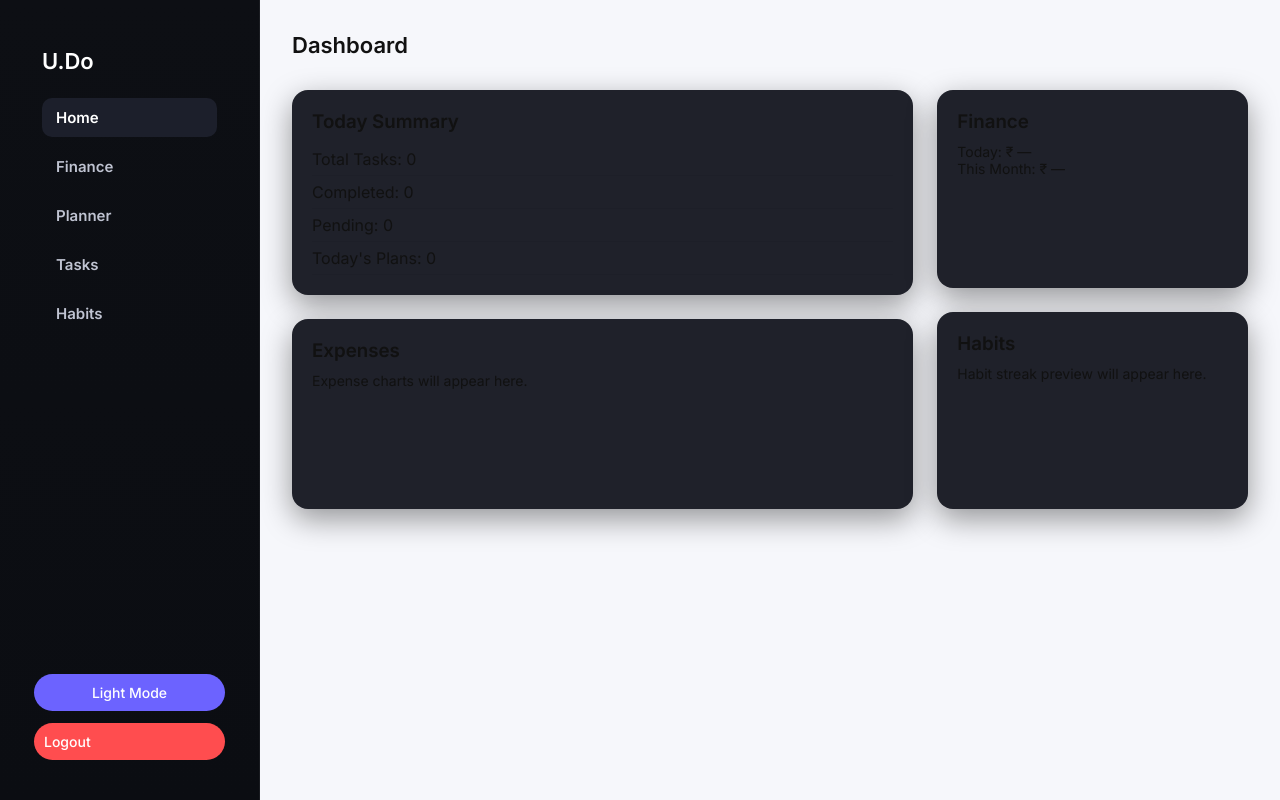
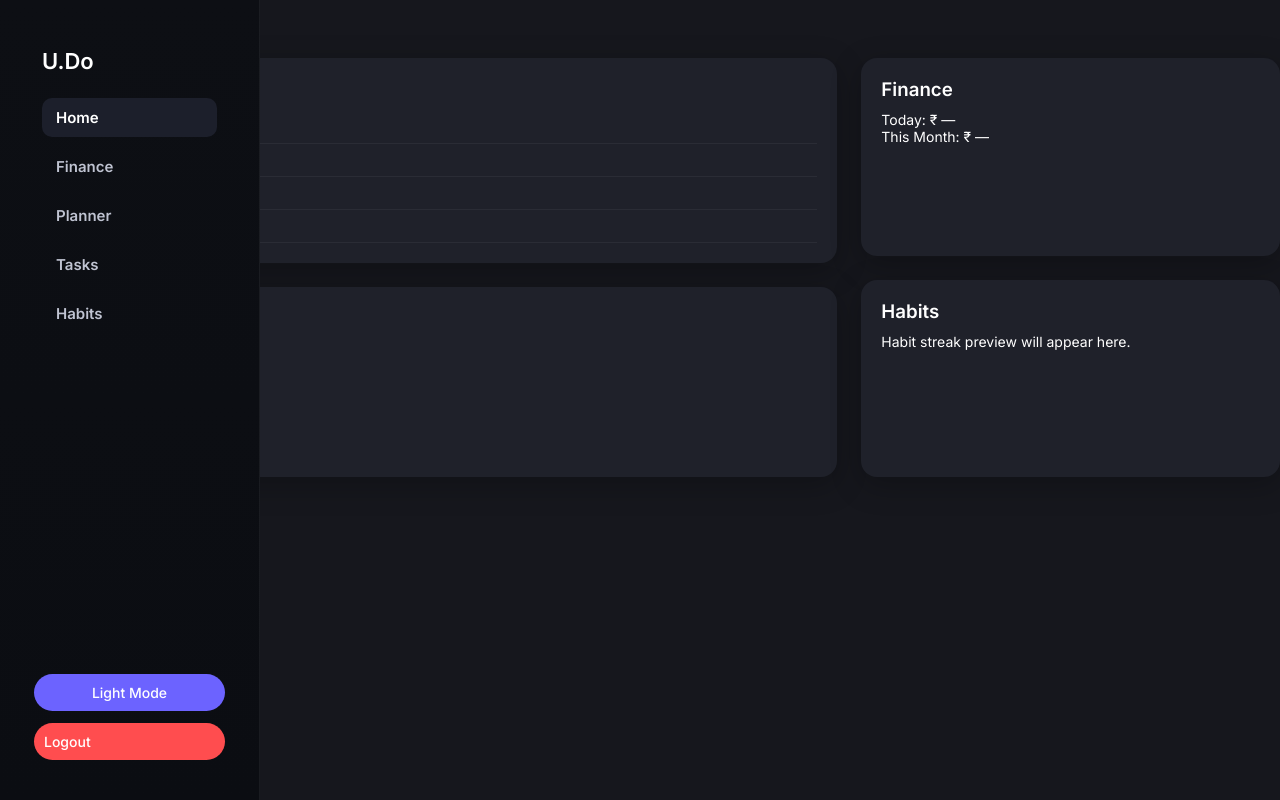
Before and after one commit to kalosproo/u-do, a React (Vite) app: page / in a window 1280 px wide. Built offline with nearby package versions, Linux system fonts and the light colour scheme; no server answers; the database is empty; sample sign-in values are in the browser's storage.

Commit message:
finnaly i got back

```diff
--- a/src/App.jsx
+++ b/src/App.jsx
@@ -19,7 +19,9 @@ function Protected({ user, children }) {
 function App() {
   const [user, setUser] = useState(null);
   const [loading, setLoading] = useState(true);
+  const [theme, setTheme] = useState("dark");
 
+  // 🔥 Auth listener
   useEffect(() => {
     const unsub = onAuthStateChanged(auth, (u) => {
       setUser(u);
@@ -28,11 +30,24 @@ function App() {
     return unsub;
   }, []);
 
+  // 🔥 Theme sync
+  useEffect(() => {
+    document.body.className = theme === "dark" ? "dark" : "light";
+  }, [theme]);
+
   if (loading) return <p>Loading...</p>;
 
   return (
     <BrowserRouter>
-      {user && <Sidebar onLogout={() => signOut(auth)} />}
+      {user && (
+        <Sidebar
+          theme={theme}
+          toggleTheme={() =>
+            setTheme((t) => (t === "dark" ? "light" : "dark"))
+          }
+          onLogout={() => signOut(auth)}
+        />
+      )}
 
       <Routes>
         <Route path="/login" element={<Login />} />
--- a/src/components/Sidebar.jsx
+++ b/src/components/Sidebar.jsx
@@ -1,27 +1,6 @@
 import { NavLink } from "react-router-dom";
 
-function Sidebar({ onLogout }) {
-  function Sidebar({ onLogout }) {
-  const toggleTheme = () => {
-    document.body.classList.toggle("light");
-  };
-
-  return (
-    <aside className="sidebar">
-      {/* existing code unchanged */}
-
-      <div className="sidebar-bottom">
-        <button className="mode-btn" onClick={toggleTheme}>
-          Light Mode
-        </button>
-        <button className="logout-btn" onClick={onLogout}>
-          Logout
-        </button>
-      </div>
-    </aside>
-  );
-}
-
+function Sidebar({ onLogout, toggleTheme, theme }) {
   return (
     <aside className="sidebar">
       <div className="sidebar-top">
@@ -37,11 +16,13 @@ function Sidebar({ onLogout }) {
       </div>
 
       <div className="sidebar-bottom">
-        <button className="mode-btn">Light Mode</button>
+        <button className="mode-btn" onClick={toggleTheme}>
+          {theme === "dark" ? "Light Mode" : "Dark Mode"}
+        </button>
+
         <button className="logout-btn" onClick={onLogout}>
           Logout
         </button>
-
       </div>
     </aside>
   );
--- a/src/index.css
+++ b/src/index.css
@@ -38,6 +38,22 @@
   --s-md: 16px;
   --s-lg: 24px;
 }
+:root {
+  --bg: #ffffff;
+  --surface: #f3f4f6;
+  --text: #111111;
+  --text-muted: #6b7280;
+  --border: #e5e7eb;
+}
+
+body.dark {
+  --bg: #0e0f14;
+  --surface: #181a20;
+  --text: #ffffff;
+  --text-muted: #a0a4b8;
+  --border: #2a2d3a;
+}
+
 
 /* =========================
    GLOBAL RESET
@@ -111,6 +127,7 @@ body.dark input::placeholder {
 /* =========================
    BUTTONS (PILL STYLE)
 ========================= */
+
 button {
   border: none;
   border-radius: 999px;
@@ -349,6 +366,12 @@ body.dark .text-muted {
   font-size: 12px;
   opacity: 0.7;
 }
+.card {
+  background: var(--surface);
+  border-radius: 16px;
+  padding: 20px;
+}
+
 
 .card {
   background: var(--surface-dark);
@@ -509,3 +532,69 @@ body.dark .text-muted {
     padding: 20px;
   }
 }
+/* ===== THEME VARIABLES ===== */
+:root {
+  --bg: #ffffff;
+  --surface: #f5f6fa;
+  --card: #ffffff;
+  --text: #0f1222;
+  --text-muted: #6b7280;
+  --border: #e5e7eb;
+
+  --accent: #6c63ff;
+  --success: #00d09c;
+  --danger: #ff4d4f;
+}
+
+body.dark {
+  --bg: #16171d;
+  --surface: #1f212a;
+  --card: #1f212a;
+  --text: #ffffff;
+  --text-muted: #a0a4b8;
+  --border: #2a2d3a;
+
+  --accent: #6c63ff;
+  --success: #00d09c;
+  --danger: #ff4d4f;
+}
+
+/* ===== GLOBAL ===== */
+body {
+  background: var(--bg);
+  color: var(--text);
+}
+
+
+/* ===== CARDS ===== */
+.card {
+  background: var(--card);
+  border-radius: 16px;
+  padding: 20px;
+  box-shadow: 0 8px 30px rgba(0,0,0,0.25);
+}
+
+/* ===== BUTTONS ===== */
+.btn {
+  border-radius: 999px;
+  padding: 10px 18px;
+  border: none;
+  cursor: pointer;
+  background: var(--surface);
+  color: var(--text);
+}
+
+.btn.primary {
+  background: var(--accent);
+  color: white;
+}
+
+.btn.success {
+  background: var(--success);
+  color: black;
+}
+
+.btn.danger {
+  background: var(--danger);
+  color: white;
+}
--- a/src/pages/Home.jsx
+++ b/src/pages/Home.jsx
@@ -33,7 +33,7 @@ function Home() {
   }, [user]);
 
   return (
-    <main className="main-content">
+    <div className="home-page">
       <h1 className="page-title">Dashboard</h1>
 
       <div className="dashboard-grid">
@@ -67,7 +67,7 @@ function Home() {
           </div>
         </div>
       </div>
-    </main>
+    </div>
   );
 }
 
```
